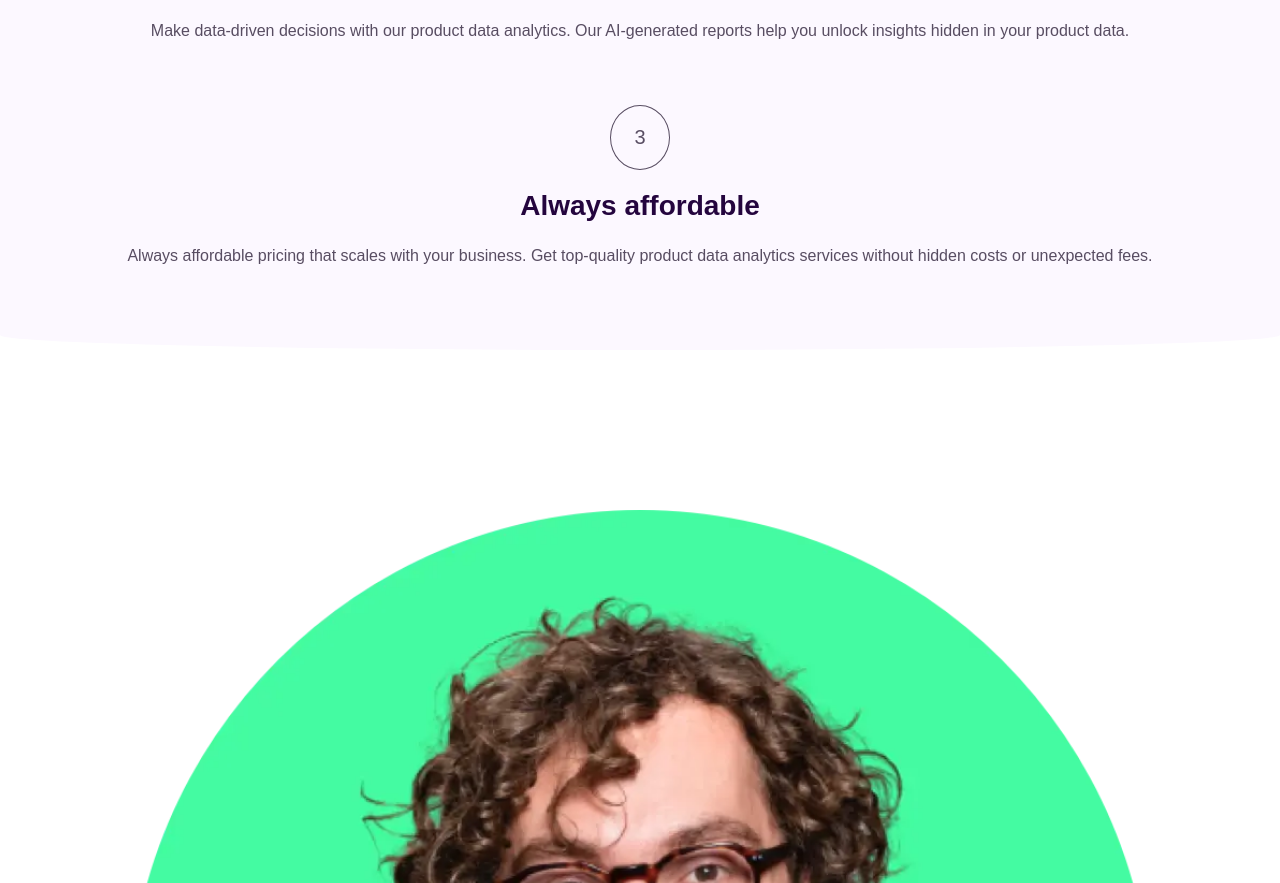
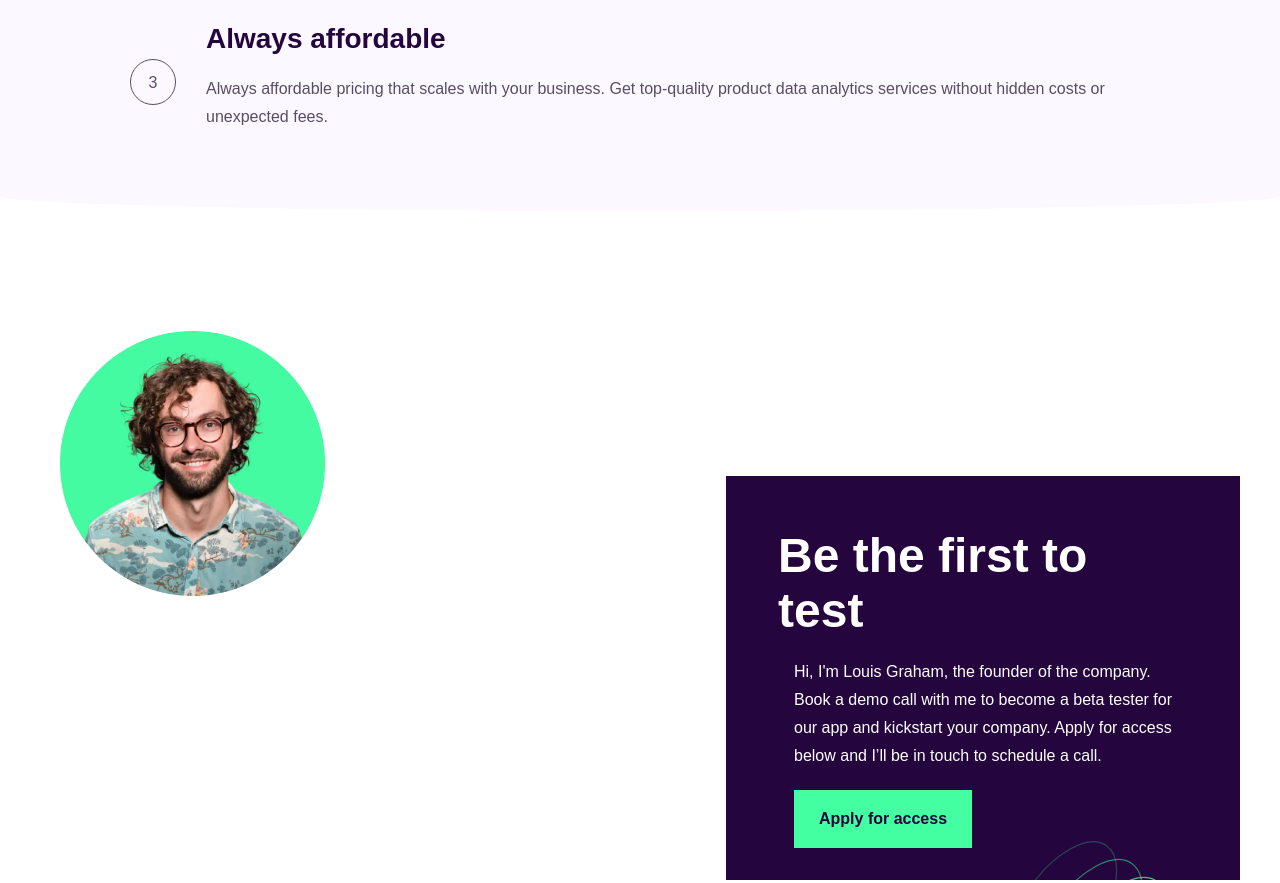
Before and after one commit to byaskew3/Worklit-Landing-Page, a plain HTML site: page project/index.html in a window 1280 px wide. Shown: the part 1052-1935 px from the top of the page. Drawn offline with Linux system fonts and the light colour scheme.

Commit message:
tabletlayout complete

```diff
--- a/project/index.html
+++ b/project/index.html
@@ -26,25 +26,31 @@
       <div class="num-circle">
         <p class="num">1</p>
       </div>
+      <div>
         <h3>Actionable insights</h3>
         <p class="desc">Optimize your products, improve customer satisfaction and stay ahead of the competition
           with our product data analytics.</p>
+      </div>
     </div>
     <div class="card">
       <div class="num-circle">
         <p class="num">2</p>
       </div>
+      <div>
         <h3>Data-driven decisions</h3>
         <p class="desc">Make data-driven decisions with our product data analytics. Our AI-generated reports help
           you unlock insights hidden in your product data.</p>
+      </div>
     </div>
     <div class="card">
       <div class="num-circle">
         <p class="num">3</p>
       </div>
+      <div>
         <h3>Always affordable</h3>
         <p class="desc">Always affordable pricing that scales with your business. Get top-quality product data
           analytics services without hidden costs or unexpected fees.</p>
+      </div>
     </div>
   </section>
   <section class="founder-section">
--- a/project/styles.css
+++ b/project/styles.css
@@ -36,6 +36,7 @@ li {
 }
 
 .access-txt {
+    font-family: 'manrope', sans-serif;
     font-weight: bold;
     border-bottom: 3px solid #44FFA1;
     line-height: 32px;
@@ -99,17 +100,14 @@ a {
 
 .num {
     font-family: 'Fraunces 144pt', sans-serif;
-    display: inline-block;
-    padding: 20px;
-    font-size: 20px;
-    border-radius: 50%
-}
-
-.num-circle {
-    margin: 20px auto;
-    width: 60px;
+    width: 46px;
+    height: 46px;
     border-radius: 50%;
+    padding: 10px;
+    text-align: center;
+    line-height: 26px;
     border: 1px solid #584D62;
+    margin: 0 auto;
 }
 
 h3 {
@@ -191,4 +189,50 @@ footer div {
         bottom: 80px;
     }
 
+    .card {
+        display: flex;
+        align-items: center;
+    }
+
+    h3, .desc {
+        text-align: start;
+        margin-right: 90px;
+        margin-left: 0;
+    }
+
+    .num {
+        margin: 30px 30px 0 110px;
+    }
+
+    .founder-section img {
+        width: 265px;
+        margin: 0 0 0 40px;
+        top: 120px;
+        left: 20px;
+    }
+
+    .founder-section div {
+        background: url(./assets/images/bg-pattern-3.svg) 100% 220% no-repeat;
+        background-size: 50%;
+        background-color: #24053E;
+        width: 514px;
+        margin-left: auto;
+        margin-right: 40px;
+    }
+
+    .founder-section h3 {
+        font-size: 48px;
+        margin-left: 20px;
+    }
+
+    .founder-section p {
+        text-align: start;
+        margin-left: 36px;
+        margin-right: 36px;
+    }
+
+    .founder-section button {
+        margin: 0;
+        margin-left: 36px;
+    }
 }
```
Lines whose indentation alone changed are shown as unchanged.
